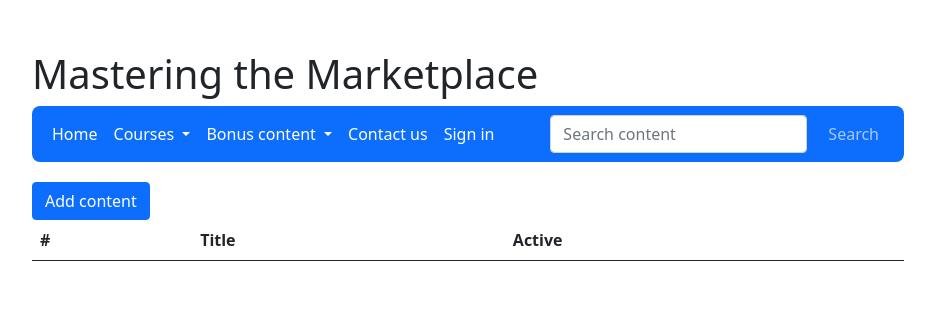
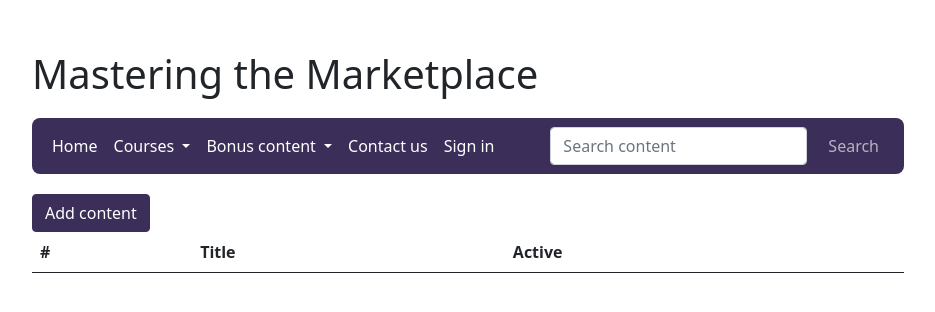
Before and after one commit to dstarr/mtm_site, a Python web app: template src/templates/index.html in a window 1280 px wide. Shown: the top 312 px of the page, without its empty margins (172-1107 px from the left). Run offline with Jinja, Linux system fonts and the light colour scheme; the template is opened without the code that fills it, so the values that code supplies are empty; some libraries are stand-ins or nearby versions.

Commit message:
updating colors

```diff
--- a/src/static/style.css
+++ b/src/static/style.css
@@ -1,44 +1,32 @@
-.main {
-    margin-top: 50px;
-    width: 70%;
-    /* margin-bottom: 50px; */
+.accordion-button {
+    box-shadow: none !important;
+    color: #000 !important;
+    font-weight: bold;
+    font-size: large;
 }
 
-.navbar {
-    margin-bottom: 20px;
-    border-radius: 8px;
+.accordion-button:not(.collapsed) {
+    background-color: #adb5bd!important;
+    box-shadow: none !important;
+    color: #000 !important;
+    font-weight: bold;
+    font-size: large;
 }
 
-.short_input {
-    width: 50%;
+.bg-primary {
+    background-color: #3b2e58!important;
 }
 
-.form-label {
-    font-weight: bold;
+.body {
+    font-family: "Segoe UI",SegoeUI,"Helvetica Neue",Helvetica,Arial,sans-serif;
+    font-size: 1rem;
+    font-weight: 400;
 }
 
-.data-container {
-    border: 1px solid rgba(0,0,0,.8);
-    border-radius: 5px;
-    padding: 10px 10px;
-    margin: 10px;
-    width:100%;
-}
-
-.short_input {
-    padding: 10px;
-}
-
-.dropzone {
-    border: 0px;
-    border-radius: 0px;
-    padding-bottom: 10px;
-}
-
-.modal-body {
-    display: flex;
-    justify-content: center; /* align horizontal */
-    align-items: center; /* align vertical */
+.btn-primary {
+    color: #fff;
+    background-color: #3b2e58;
+    border-color: #3b2e58;
 }
 
 .card-row {
@@ -53,15 +41,6 @@
     height: 180px;
 }
 
-.dropdown-menu {
-    border-radius: 8px;
-    border: 1px solid blue;
-}
-
-.list-item-content-title {
-    font-size: 15pt;
-}
-
 .content-detail-title {
     font-size: 20pt;
     font-weight: bold;
@@ -72,19 +51,72 @@
     margin-bottom: 20px;
 }
 
-.accordion-button:not(.collapsed) {
-    background-color: #adb5bd!important;
-    box-shadow: none !important;
-    color: #000 !important;
-    font-weight: bold;
-    font-size: large;
+.data-container {
+    border: 1px solid rgba(0,0,0,.8);
+    border-radius: 5px;
+    padding: 10px 10px;
+    margin: 10px;
+    width:100%;
 }
 
-.accordion-button {
-    box-shadow: none !important;
-    color: #000 !important;
+.dropdown-item:active, .dropdown-item:focus, .dropdown-item:hover {
+    color: #3b2e58!important;
+    background-color: #fff;
+}
+
+.dropdown-menu {
+    border-radius: 4px;
+    border: 0px;
+    background-color: #3b2e58;
+}
+
+
+.dropzone {
+    border: 0px;
+    border-radius: 0px;
+    padding-bottom: 10px;
+}
+
+.form-label {
     font-weight: bold;
-    font-size: large;
+}
+
+.list-item-content-title {
+    font-size: 15pt;
+}
+
+.main {
+    margin-top: 50px;
+    width: 70%;
+    /* margin-bottom: 50px; */
+}
+
+.main-title {
+    margin-bottom: 20px;
+}
+
+.modal-body {
+    display: flex;
+    justify-content: center; /* align horizontal */
+    align-items: center; /* align vertical */
+}
+
+.navbar {
+    margin-bottom: 20px;
+    border-radius: 8px;
+    background-color: #3b2e58;
+}
+
+.navbar a, .navbar a:link, .navbar a:visited, .navbar a:hover, .navbar a:active {
+    color: white;
+}
+
+.navbar a:hover {
+    color: white;
+}
+
+.navbar ul {
+    color: #fff;
 }
 
 .news-container {
@@ -94,13 +126,18 @@
     justify-content: center;
 }
 
+.news-image {
+    width: auto;
+    height: auto;
+}
+
 .news-item {
     margin-left: auto;
     margin-right: auto;
     justify-content: center;
 }
 
-.news-image {
-    width: auto;
-    height: auto;
+.short_input {
+    padding: 10px;
+    width: 50%;
 }
--- a/src/templates/nav.html
+++ b/src/templates/nav.html
@@ -1,6 +1,6 @@
-<h1>Mastering the Marketplace</h1>
+<h1 class="main-title">Mastering the Marketplace</h1>
 
-<nav class="navbar navbar-expand-lg navbar-dark bg-primary sticky-top"">
+<nav class="navbar navbar-expand-lg sticky-top"">
   <div class="container-fluid">
     <div class="collapse navbar-collapse" id="navbarSupportedContent">
 
@@ -12,10 +12,10 @@
           </li>
           <!-- Courses (playlists) -->
           <li class="nav-item dropdown">
-            <a class="active nav-link dropdown-toggle" href="#" id="navbarDropdown" role="button" data-bs-toggle="dropdown" aria-expanded="false">
+            <a class="active nav-link dropdown-toggle" href="#" id="navbarDropdown1" role="button" data-bs-toggle="dropdown" aria-expanded="false">
               Courses
             </a>
-            <ul class="dropdown-menu" aria-labelledby="navbarDropdown">
+            <ul class="dropdown-menu" aria-labelledby="navbarDropdown1">
               {% for playlist in nav_model["playlists"] %}
                 <li><a class="dropdown-item" href="{{ url_for('content.playlist', playlist_id=playlist['id']) }}">{{ playlist["short_name"] }}</a></li>
               {% endfor %}
@@ -23,10 +23,10 @@
           </li>
           <!-- Bonus content -->
           <li class="nav-item dropdown">
-            <a class="active nav-link dropdown-toggle" href="#" id="navbarDropdown" role="button" data-bs-toggle="dropdown" aria-expanded="false">
+            <a class="active nav-link dropdown-toggle" href="#" id="navbarDropdown2" role="button" data-bs-toggle="dropdown" aria-expanded="false">
               Bonus content
             </a>
-            <ul class="dropdown-menu" aria-labelledby="navbarDropdown">
+            <ul class="dropdown-menu" aria-labelledby="navbarDropdown2">
                 <li><a class="dropdown-item" href="{{ url_for('bonus_content.page', page='accelerators') }}">Technical accelerators</a></li>
                 <li><a class="dropdown-item" href="{{ url_for('content.content_log', num_items=5) }}">Content change log</a></li>
             </ul>
```
Also changed, not shown: src/templates/index.html (+5 -8 lines).
